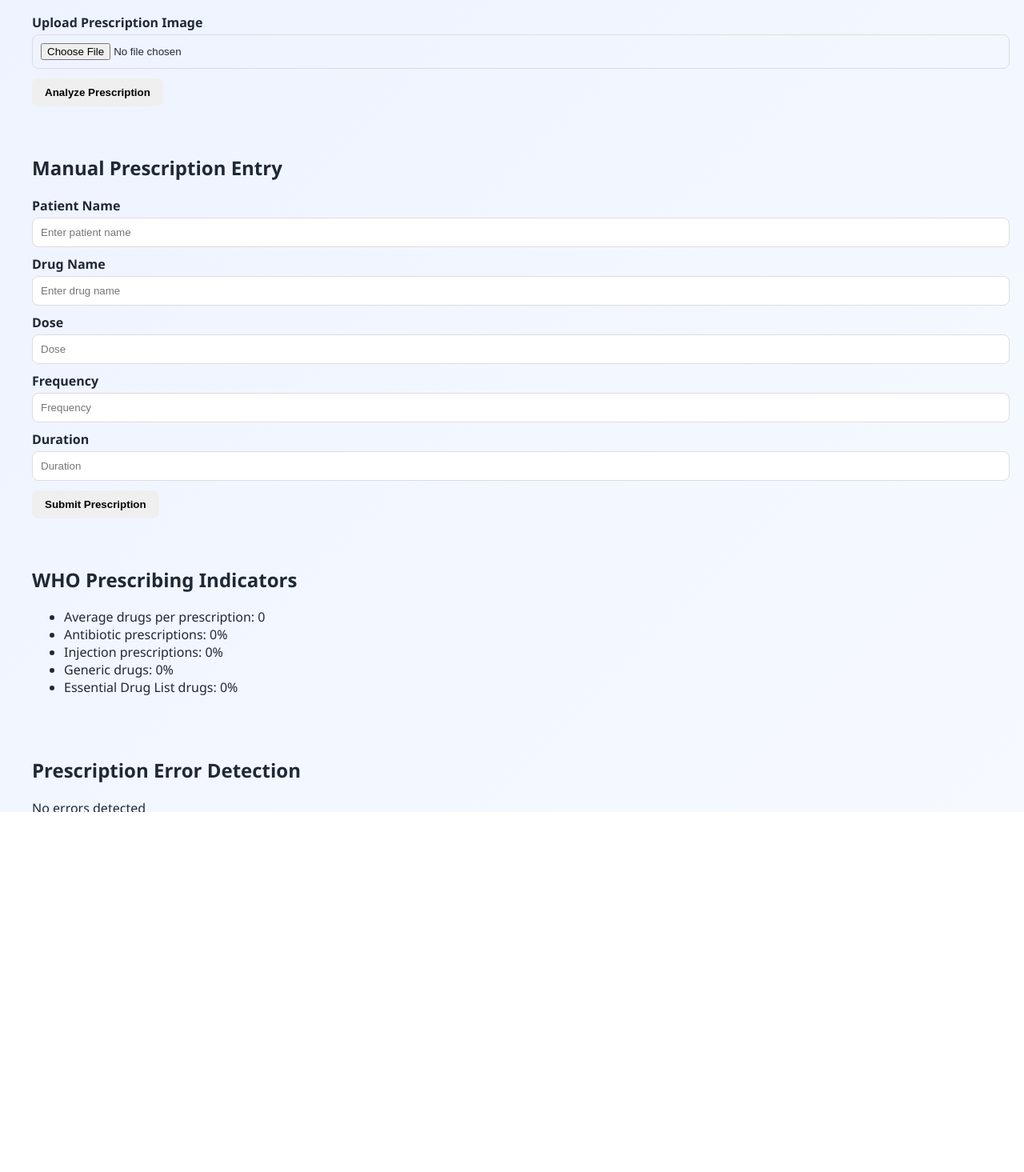
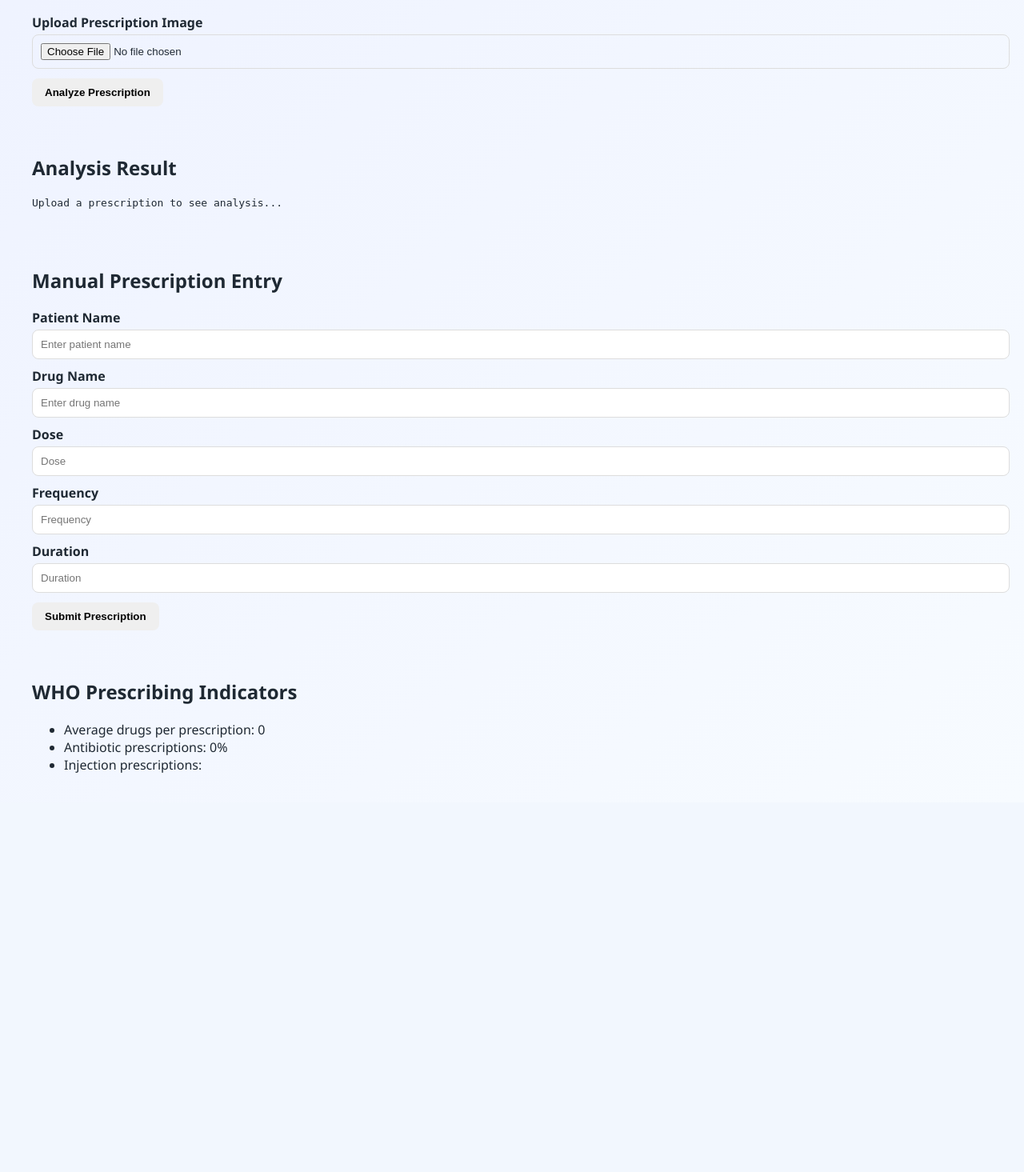
Before and after one commit to akreatharv4-cpu/Rx-Helper, a Python web app: template templates/index.html in a window 1280 px wide. Shown: the part 256-1721 px from the top of the page at 80% size. After the commit the page ends 1222 px from the top, so only its background shows below. Run offline with Jinja, Linux system fonts and the light colour scheme; the template is opened without the code that fills it, so the values that code supplies are empty; a map, chart or similar area stays blank.

Commit message:
Update index.html

```diff
--- a/templates/index.html
+++ b/templates/index.html
@@ -1,4 +1,5 @@
 <!DOCTYPE html>
+
 <html lang="en">
 
 <head>
@@ -8,10 +9,8 @@
 
 <title>AI Prescription Error Analysis System</title>
 
-<!-- CSS file -->
 <link rel="stylesheet" href="{{ url_for('static', filename='style.css') }}">
 
-<!-- Chart.js library -->
 <script src="https://cdn.jsdelivr.net/npm/chart.js"></script>
 
 </head>
@@ -24,21 +23,20 @@
 </header>
 
 <nav>
-<a href="#">Home</a>
-<a href="#">Upload Prescription</a>
-<a href="#">Manual Entry</a>
-<a href="#">Analysis</a>
-<a href="#">Reports</a>
+<a href="/">Home</a>
+<a href="#upload">Upload Prescription</a>
+<a href="#manual">Manual Entry</a>
+<a href="#analysis">Analysis</a>
+<a href="#reports">Reports</a>
 </nav>
 
-<section class="container">
+<section class="container" id="upload">
 
 <h2>Upload Prescription</h2>
 
-<form id="uploadForm">
+<form id="uploadForm" enctype="multipart/form-data">
 
-<label>Upload Prescription Image</label>
-<input type="file" id="prescriptionImage">
+<label>Upload Prescription Image</label> <input type="file" name="file" id="prescriptionImage" required>
 
 <button type="submit">Analyze Prescription</button>
 
@@ -46,26 +44,29 @@
 
 </section>
 
-<section class="container">
+<section class="container" id="analysis">
+
+<h2>Analysis Result</h2>
+
+<pre id="resultBox">Upload a prescription to see analysis...</pre>
+
+</section>
+
+<section class="container" id="manual">
 
 <h2>Manual Prescription Entry</h2>
 
-<form id="manualForm">
+<form>
 
-<label>Patient Name</label>
-<input type="text" placeholder="Enter patient name">
+<label>Patient Name</label> <input type="text" placeholder="Enter patient name">
 
-<label>Drug Name</label>
-<input type="text" placeholder="Enter drug name">
+<label>Drug Name</label> <input type="text" placeholder="Enter drug name">
 
-<label>Dose</label>
-<input type="text" placeholder="Dose">
+<label>Dose</label> <input type="text" placeholder="Dose">
 
-<label>Frequency</label>
-<input type="text" placeholder="Frequency">
+<label>Frequency</label> <input type="text" placeholder="Frequency">
 
-<label>Duration</label>
-<input type="text" placeholder="Duration">
+<label>Duration</label> <input type="text" placeholder="Duration">
 
 <button type="submit">Submit Prescription</button>
 
@@ -77,45 +78,8 @@
 
 <h2>WHO Prescribing Indicators</h2>
 
-<ul id="whoIndicators">
+<ul>
 
 <li>Average drugs per prescription: <span id="avgDrugs">0</span></li>
 <li>Antibiotic prescriptions: <span id="antibioticPercent">0%</span></li>
-<li>Injection prescriptions: <span id="injectionPercent">0%</span></li>
-<li>Generic drugs: <span id="genericPercent">0%</span></li>
-<li>Essential Drug List drugs: <span id="edlPercent">0%</span></li>
-
-</ul>
-
-</section>
-
-<section class="container">
-
-<h2>Prescription Error Detection</h2>
-
-<div id="alerts">
-<p>No errors detected</p>
-</div>
-
-</section>
-
-<section class="container">
-
-<h2>Data Visualization</h2>
-
-<canvas id="chart"></canvas>
-
-</section>
-
-<footer>
-
-<p>AI Based Clinical Prescription Analysis System</p>
-<p>Developed for Medication Safety & Rational Drug Use</p>
-
-</footer>
-
-<!-- JS file -->
-<script src="{{ url_for('static', filename='app.js') }}"></script>
-
-</body>
-</html>
+<li>Injection prescriptions: <span id="in
```
